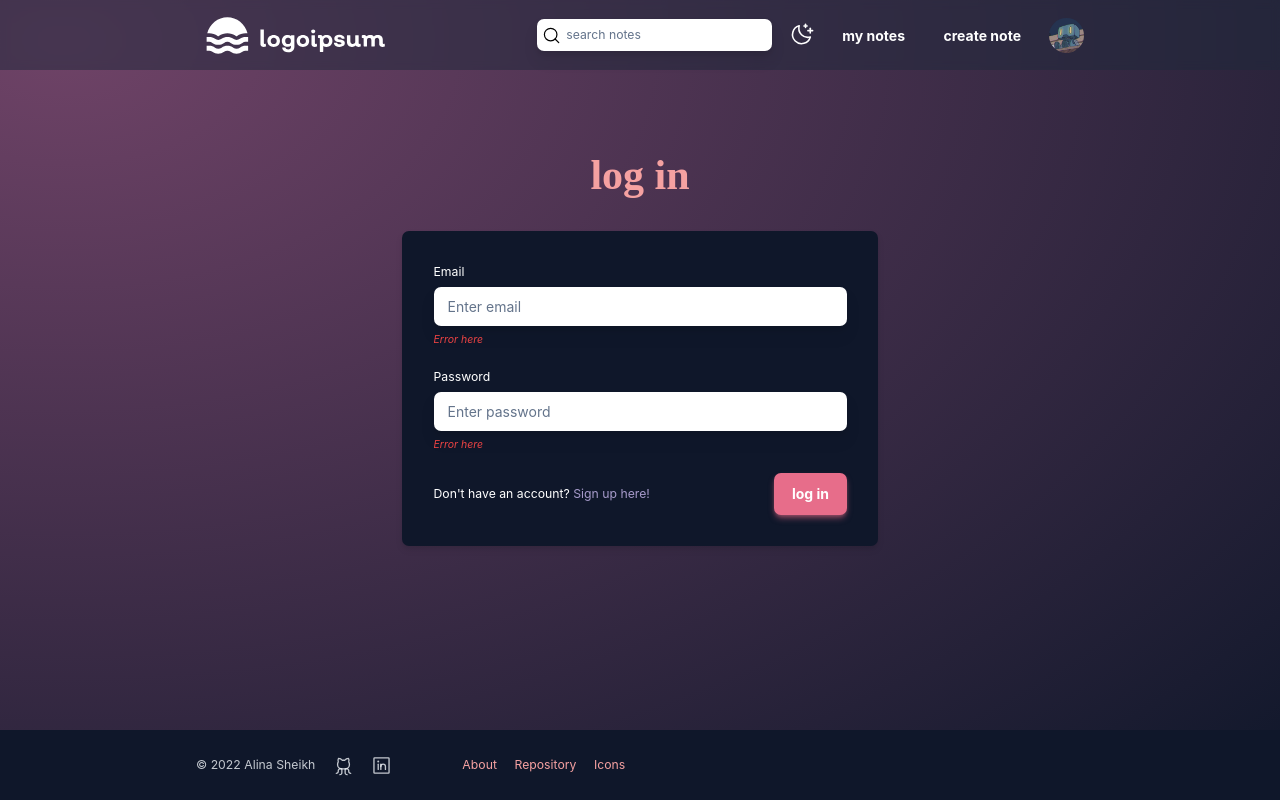
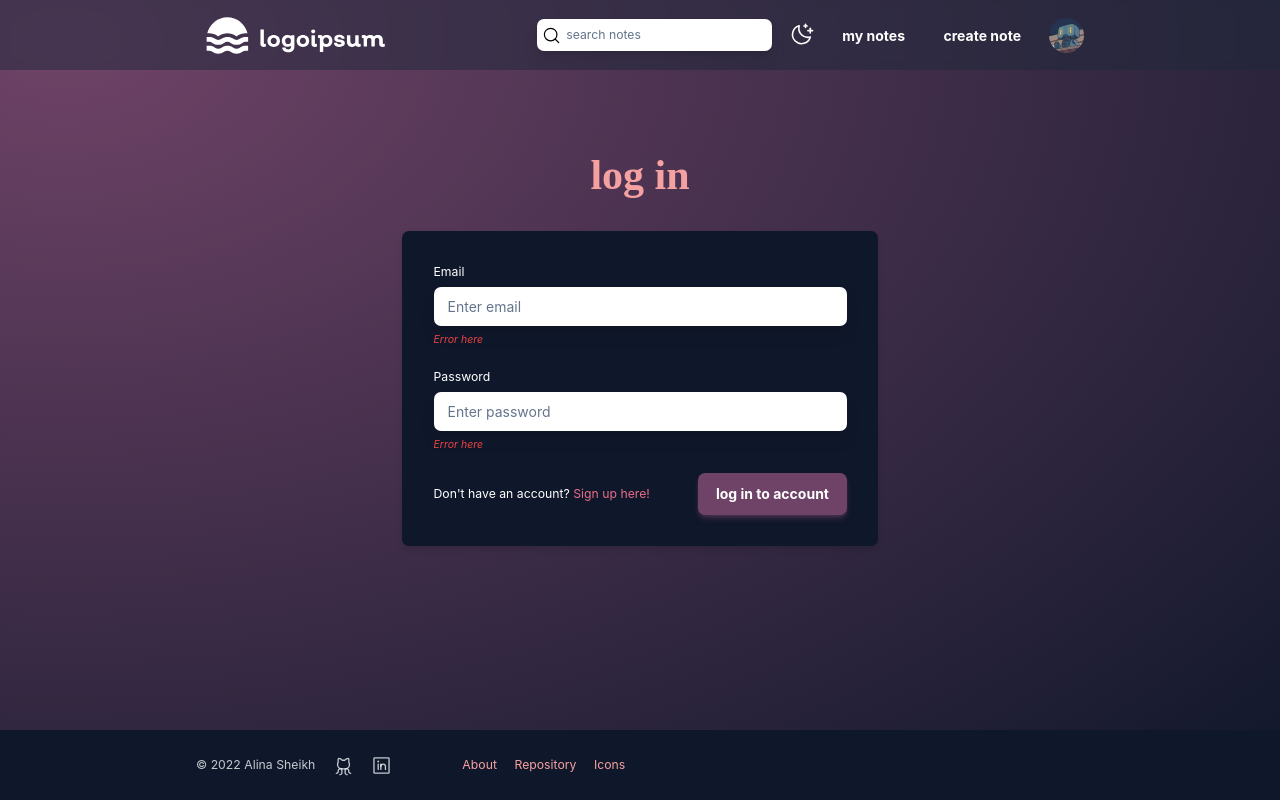
Before and after one commit to alshei/notepad-v2, a React (Create React App) app: page /login in a window 1280 px wide. Built offline with nearby package versions, Linux system fonts and the light colour scheme.

Commit message:
Update index.js

```diff
--- a/src/screens/LoginScreen/index.js
+++ b/src/screens/LoginScreen/index.js
@@ -2,7 +2,7 @@ import React from "react";
 import Title from "../../components/Title";
 import Form from "../../components/Form";
 import InputField from "../../components/InputField";
-import { Primary } from "../../components/Buttons";
+import { Secondary } from "../../components/Buttons";
 import { Link } from "react-router-dom";
 
 const LoginScreen = () => {
@@ -12,10 +12,10 @@ const LoginScreen = () => {
       <div className="mt-10 pb-40 w-full flex justify-center gap-6 pl-56 pr-56">
         <Form
           text="Don't have an account?"
-          button={<Primary option={"log in"} link="#" />}
+          button={<Secondary option={"log in to account"} link="#" />}
           link={
             <Link to="register">
-              <p className="inline-flex text-sm text-lavender hover:text-white">
+              <p className="inline-flex text-sm text-bubblegum hover:text-white">
                 Sign up here!
               </p>
             </Link>
```
